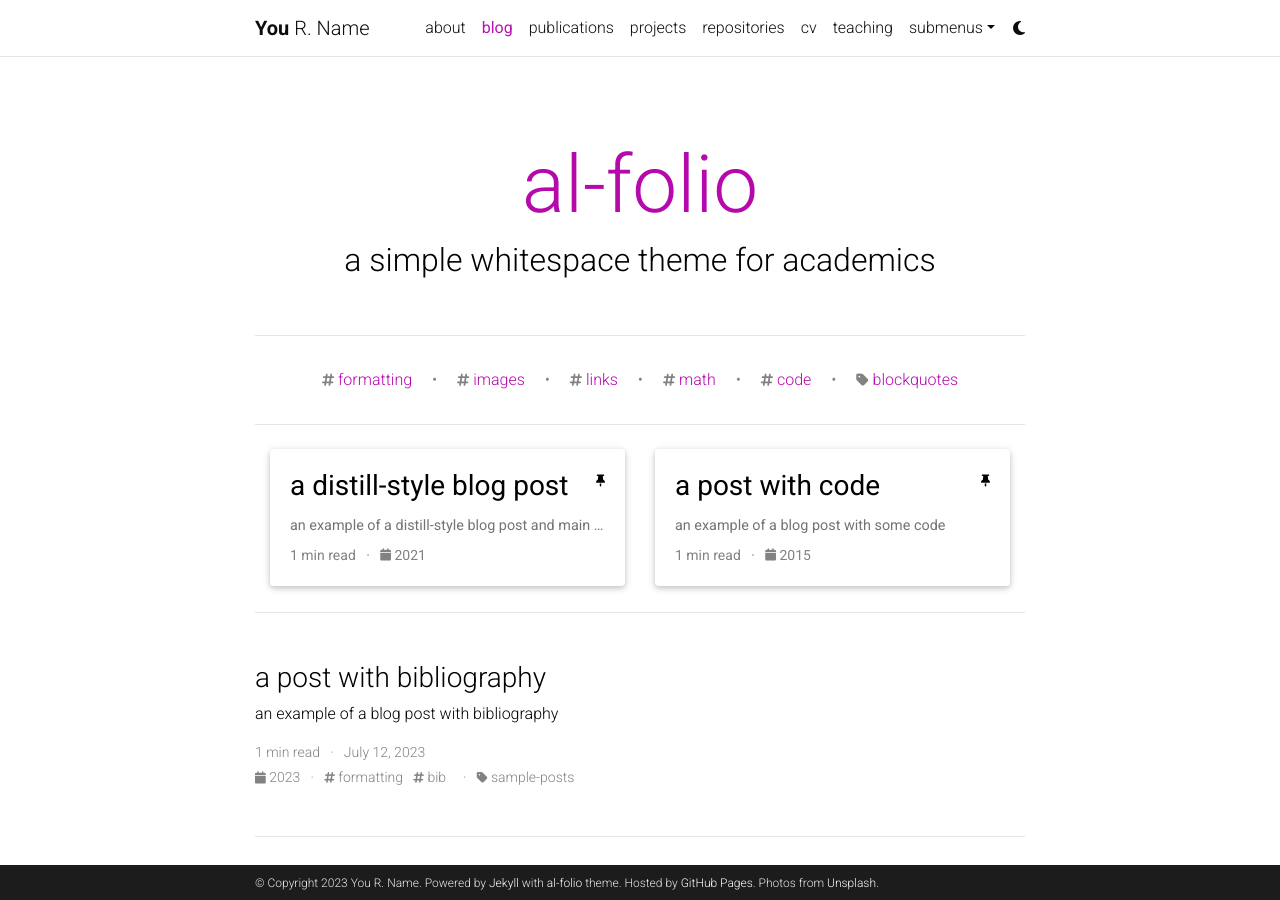
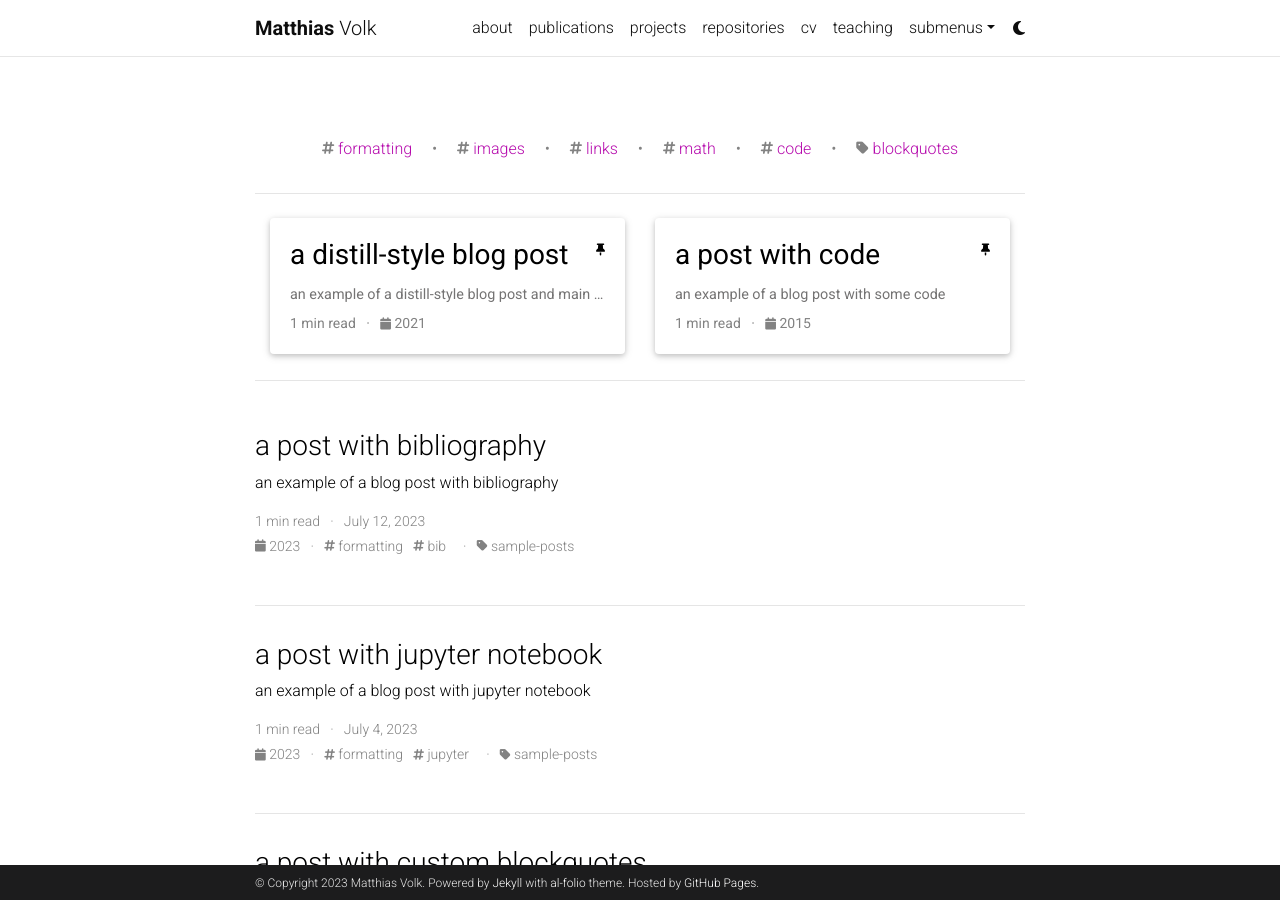
Before and after one commit to volkm/volkm.github.io, a Jekyll site: the page built from blog/index.html, in a window 1280 px wide and 900 px high. Built offline with Jekyll 4.4.1, drawn with Linux system fonts in a browser that asks for light colours; the list of posts is cut into pages by our own code; comment, search, counter and statistics services are not loaded; a style sheet for code colours, icons or effects is not loaded.

Commit message:
Started on personal information

```diff
--- a/_config.yml
+++ b/_config.yml
@@ -3,23 +3,22 @@
 # -----------------------------------------------------------------------------
 
 title: blank # the website title (if blank, full name will be used instead)
-first_name: You
-middle_name: R.
-last_name: Name
-email: you@example.com
+first_name: Matthias
+middle_name:
+last_name: Volk
+email: m.volk@utwente.nl
 description: > # the ">" symbol means to ignore newlines until "footer_text:"
-  A simple, whitespace theme for academics. Based on [*folio](https://github.com/bogoli/-folio) design.
+  Personal webpage of Matthias Volk.
 footer_text: >
   Powered by <a href="https://jekyllrb.com/" target="_blank">Jekyll</a> with <a href="https://github.com/alshedivat/al-folio">al-folio</a> theme.
   Hosted by <a href="https://pages.github.com/" target="_blank">GitHub Pages</a>.
-  Photos from <a href="https://unsplash.com" target="_blank">Unsplash</a>.
-keywords: jekyll, jekyll-theme, academic-website, portfolio-website  # add your own keywords or leave empty
+keywords: probabilistic model checking, dynamic fault trees academic-website
 
 lang: en # the language of your site (for example: en, fr, cn, ru, etc.)
-icon: ⚛️  # the emoji used as the favicon (alternatively, provide image name in /assets/img/)
+icon: # the emoji used as the favicon (alternatively, provide image name in /assets/img/)
 
-url: https://alshedivat.github.io # the base hostname & protocol for your site
-baseurl: /al-folio # the subpath of your site, e.g. /blog/
+url: https://volkm.github.io # the base hostname & protocol for your site
+baseurl: # the subpath of your site, e.g. /blog/
 last_updated: false # set to true if you want to display last updated in the footer
 impressum_path:  # set to path to include impressum link in the footer, use the same path as permalink in a page, helps to conform with EU GDPR
 
@@ -71,16 +70,16 @@
 # Social integration
 # -----------------------------------------------------------------------------
 
-github_username: # your GitHub user name
+github_username: volkm # your GitHub user name
 gitlab_username: # your GitLab user name
 twitter_username: # your Twitter handle
 mastodon_username: # your mastodon instance+username in the format instance.tld/@username
 linkedin_username: # your LinkedIn user name
 telegram_username: # your Telegram user name
-scholar_userid: # your Google Scholar ID
+scholar_userid: PR9ZLjsAAAAJ # your Google Scholar ID
 semanticscholar_id: # your Semantic Scholar ID
 whatsapp_number: # your WhatsApp number (full phone number in international format. Omit any zeroes, brackets, or dashes when adding the phone number in international format.)
-orcid_id: # your ORCID ID
+orcid_id: 0000-0002-3810-4185 # your ORCID ID
 medium_username: # your Medium username
 quora_username: # your Quora username
 publons_id: # your ID on Publons
@@ -93,7 +92,7 @@
 keybase_username: # your keybase user name
 wikidata_id: # your wikidata id
 wikipedia_id: # your wikipedia id (Case sensitive)
-dblp_url: # your DBLP profile url
+dblp_url: https://dblp.uni-trier.de/pid/116/2813-1.html # your DBLP profile url
 stackoverflow_id: # your stackoverflow id
 kaggle_id: # your kaggle id
 lastfm_id: # your lastfm id
@@ -107,7 +106,7 @@
 zotero_username: # your zotero username
 
 contact_note: >
-  You can even add a little note about which of these is the best way to reach you.
+  The best way to reach me is via email. Further contact options <a href='https://people.utwente.nl/m.volk?tab=contact'>here</a>.
 
 # -----------------------------------------------------------------------------
 # Analytics and search engine verification
@@ -123,9 +122,9 @@
 # Blog
 # -----------------------------------------------------------------------------
 
-blog_name: al-folio # blog_name will be displayed in your blog page
-blog_nav_title: blog # your blog must have a title for it to be displayed in the nav bar
-blog_description: a simple whitespace theme for academics
+blog_name: # blog_name will be displayed in your blog page
+blog_nav_title: # your blog must have a title for it to be displayed in the nav bar
+blog_description:
 permalink: /blog/:year/:title/
 
 # Pagination
@@ -274,8 +273,8 @@
 
 scholar:
 
-  last_name: [Einstein]
-  first_name: [Albert, A.]
+  last_name: [Volk]
+  first_name: [Matthias, M.]
 
   style: apa
   locale: en
@@ -307,7 +306,7 @@
 filtered_bibtex_keywords: [abbr, abstract, arxiv, bibtex_show, html, pdf, selected, supp, blog, code, poster, slides, website, preview, altmetric]
 
 # Maximum number of authors to be shown for each publication (more authors are visible on click)
-max_author_limit: 3  # leave blank to always show all authors
+max_author_limit: # leave blank to always show all authors
 more_authors_animation_delay: 10  # more authors are revealed on click using animation; smaller delay means faster animation
 
 
```
Also changed, not shown: _pages/about.md (+4 -7 lines), 1 other file.
